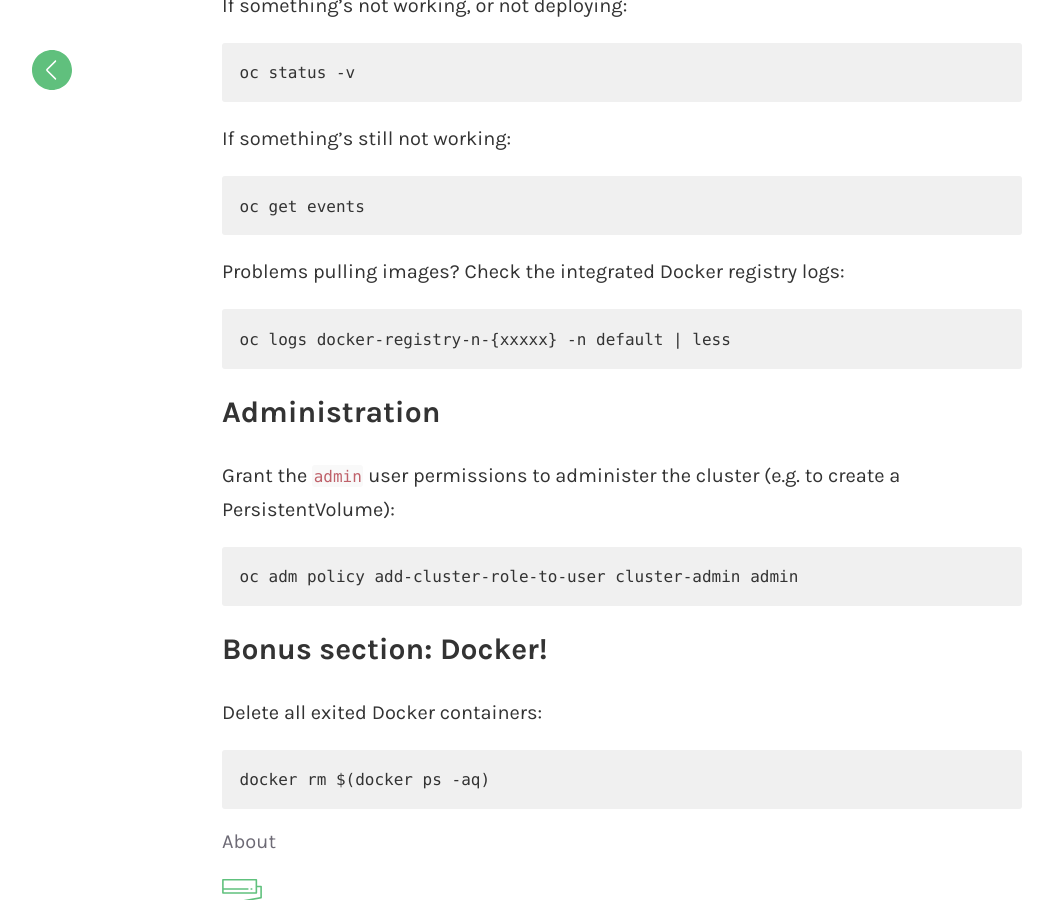
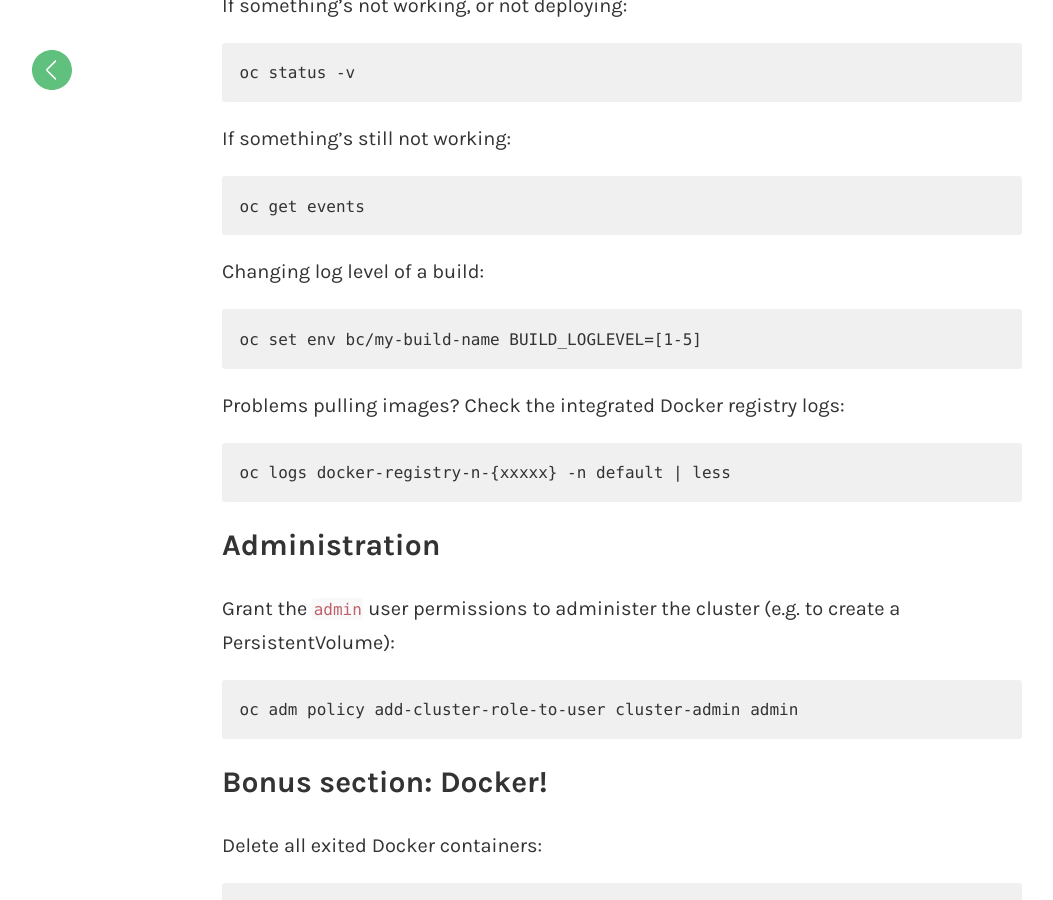
Before and after one commit to monodot/monodot-co-uk, a Jekyll site: the page built from _posts/2016-12-09-openshift-cheatsheet.markdown, in a window 1280 px wide and 900 px high, scrolled down 1471 px. Shown: the whole window, without its empty margins (18-1071 px from the left). Built offline with Jekyll 4.4.1, drawn with Linux system fonts in a browser that asks for light colours; comment, search, counter and statistics services are not loaded.

Commit message:
BuildConfig log level

```diff
--- a/_posts/2016-12-09-openshift-cheatsheet.markdown
+++ b/_posts/2016-12-09-openshift-cheatsheet.markdown
@@ -50,6 +50,10 @@ If something's still not working:
 
     oc get events
 
+Changing log level of a build:
+
+    oc set env bc/my-build-name BUILD_LOGLEVEL=[1-5]
+
 Problems pulling images? Check the integrated Docker registry logs:
 
     oc logs docker-registry-n-{xxxxx} -n default | less
```
